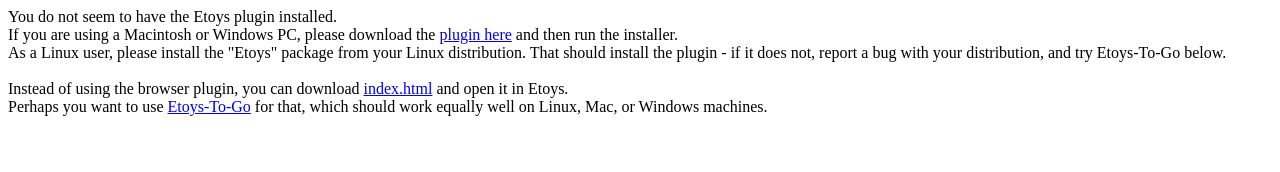
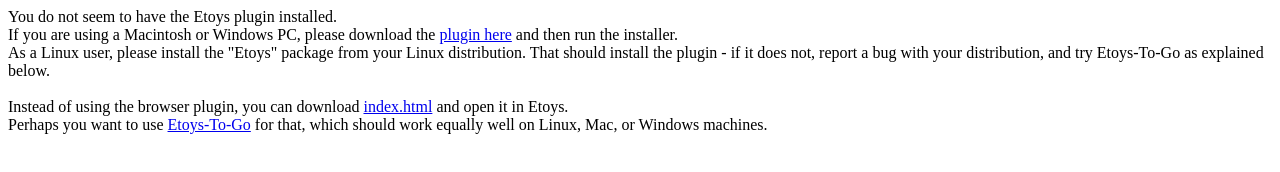
Before and after one commit to codefrau/etoys-plugin-launcher, a plain HTML site: page index.html in a window 1280 px wide. Drawn offline with Linux system fonts and the light colour scheme.

Commit message:
fix formatting, comments, wording

```diff
--- a/index.html
+++ b/index.html
@@ -1,211 +1,8 @@
-
-
-
-
-
-
-
-
-
-
-
-
-
-
-
-
-
-
-
-
-
-
-
-
-
-
-
-
-
-
-
-
-
-
-
-
-
-
-
-
-
-
-
-
-
-
-
-
-
-
-
-
-
-
-
-
-
-
-
-
-
-
-
-
-
-
-
-
-
-
-
-
-
-
-
-
-
-
-
-
-
-
-
-
-
-
-
-
-
-
-
-
-
-
-
-
-
-
-
-
-
-
-
-
-
-
-
-
-
-
-
-
-
-
-
-
-
-
-
-
-
-
-
-
-
-
-
-
-
-
-
-
-
-
-
-
-
-
-
-
-
-
-
-
-
-
-
-
-
-
-
-
-
-
-
-
-
-
-
-
-
-
-
-
-
-
-
-
-
-
-
-
-
-
-
-
-
-
-
-
-
-   <!DOCTYPE html PUBLIC "-//W3C//DTD XHTML 1.0 Transitional//EN" "http://www.w3.org/TR/xhtml1/DTD/xhtml1-transitional.dtd ">
-   <html>
-   <head>
-
+<!DOCTYPE html PUBLIC "-//W3C//DTD XHTML 1.0 Transitional//EN" "http://www.w3.org/TR/xhtml1/DTD/xhtml1-transitional.dtd ">
+<html>
+<head>
    <meta http-equiv="Content-Type" content="text/html;charset=iso-8859-1">
-
-   <!--[if lte IE 6]>
-   <script type="text/javascript" src="/sm/includes/supersleight.js"></script>
-   <![endif]-->
-
-
-
-
-
-
-
-
-
-
-
-
-
-
-
-
-
-<title>Etoys Project</title>
+   <title>Etoys Project</title>
 </head>
 
 <body>
@@ -214,7 +11,10 @@
 
 <script language="javascript">
 
-   //This script detects the Squeakland plugin
+   // This script embeds the Squeakland plugin on the page, depending on the user's platform.
+   // In Sugar (e.g. on an OLPC laptop), it downloads the project directly to the Journal.
+   // Author: Michael Rueger
+   // Modified: Bert Freudenberg
 
    var agt = navigator.userAgent.toLowerCase();
    var ie = (agt.indexOf("msie") != -1);
@@ -286,7 +86,7 @@
               '<a href="/download/">plugin here</a> and then run the installer.<br>\n' +
               'As a Linux user, please install the "Etoys" package from your Linux distribution. ' +
               'That should install the plugin - if it does not, report a bug with your ' +
-              'distribution, and try Etoys-To-Go below.<br><br>\n' +
+              'distribution, and try Etoys-To-Go as explained below.<br><br>\n' +
               'Instead of using the browser plugin, you can download ' +
               '<a href="' + src + '">' + prj +'</a> and open it in Etoys.<br>\n'+
               'Perhaps you want to use <a href="/download/">Etoys-To-Go</a> for that, which should work ' +
```
